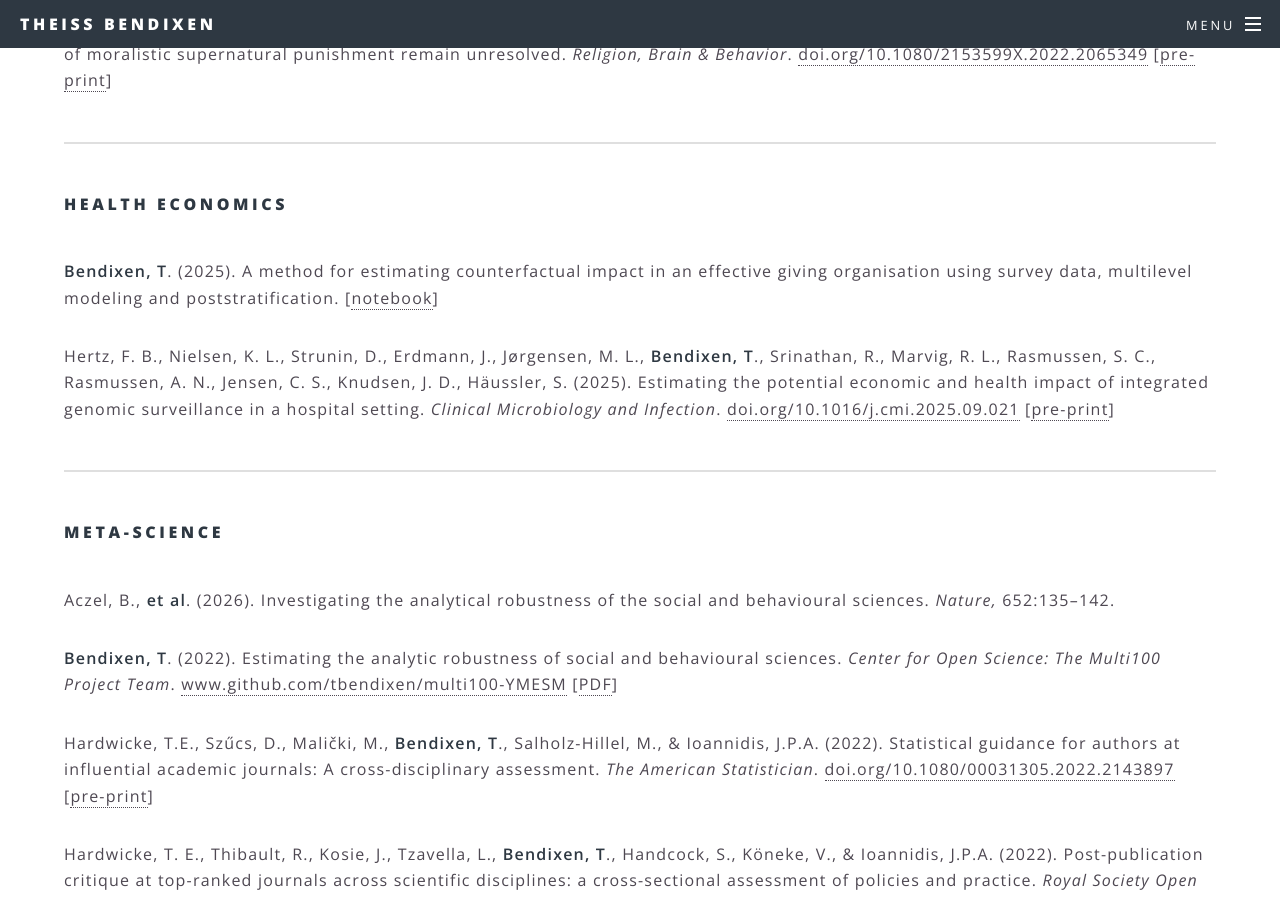
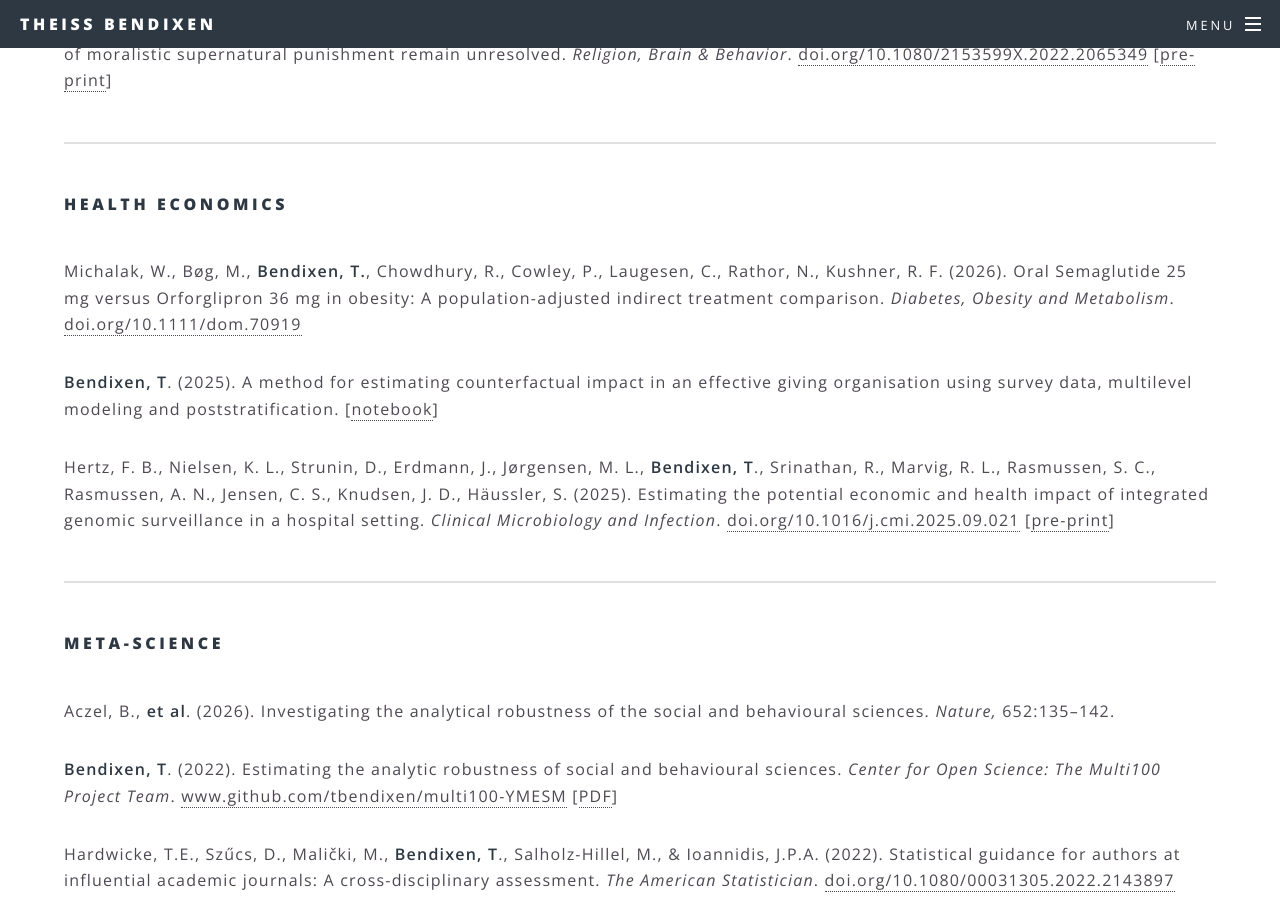
Before and after one commit to tbendixen/tbendixen.github.io, a Jekyll site: the page built from research.html, in a window 1280 px wide and 900 px high, scrolled down 1234 px. Built offline with Jekyll 4.4.1, drawn with Linux system fonts in a browser that asks for light colours.

Commit message:
add Michalak et al.

```diff
--- a/research.html
+++ b/research.html
@@ -24,6 +24,7 @@ title: Research
 				<hr />
 				<h4>Health economics</h4>
 				<br />
+                <p>Michalak, W., Bøg, M., <b>Bendixen, T.</b>, Chowdhury, R., Cowley, P., Laugesen, C., Rathor, N., Kushner, R. F. (2026). Oral Semaglutide 25 mg versus Orforglipron 36 mg in obesity: A population-adjusted indirect treatment comparison. <i>Diabetes, Obesity and Metabolism</i>. <a href="https://doi.org/10.1111/dom.70919">doi.org/10.1111/dom.70919</a></p>
 				<p><b>Bendixen, T</b>. (2025). A method for estimating counterfactual impact in an effective giving organisation using survey data, multilevel modeling and poststratification. [<a href="http://theissbendixen.com/ge-counterfactual/">notebook</a>]</p>
 				<p>Hertz, F. B., Nielsen, K. L., Strunin, D., Erdmann, J., Jørgensen, M. L., <b>Bendixen, T</b>., Srinathan, R., Marvig, R. L., Rasmussen, S. C., Rasmussen, A. N., Jensen, C. S., Knudsen, J. D., Häussler, S. (2025).
 				Estimating the potential economic and health impact of integrated genomic surveillance in a hospital setting. <i>Clinical Microbiology and Infection</i>. <a href="https://doi.org/10.1016/j.cmi.2025.09.021">doi.org/10.1016/j.cmi.2025.09.021</a> [<a href="https://osf.io/preprints/socarxiv/qvjfp/">pre-print</a>]</p>
```
